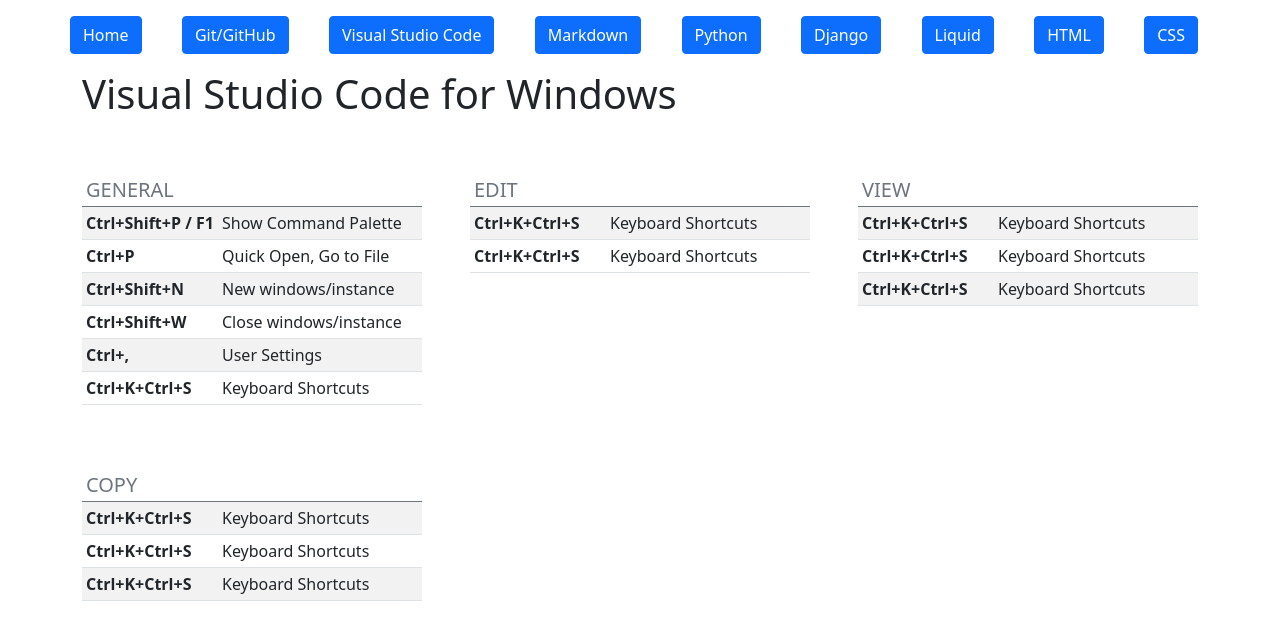
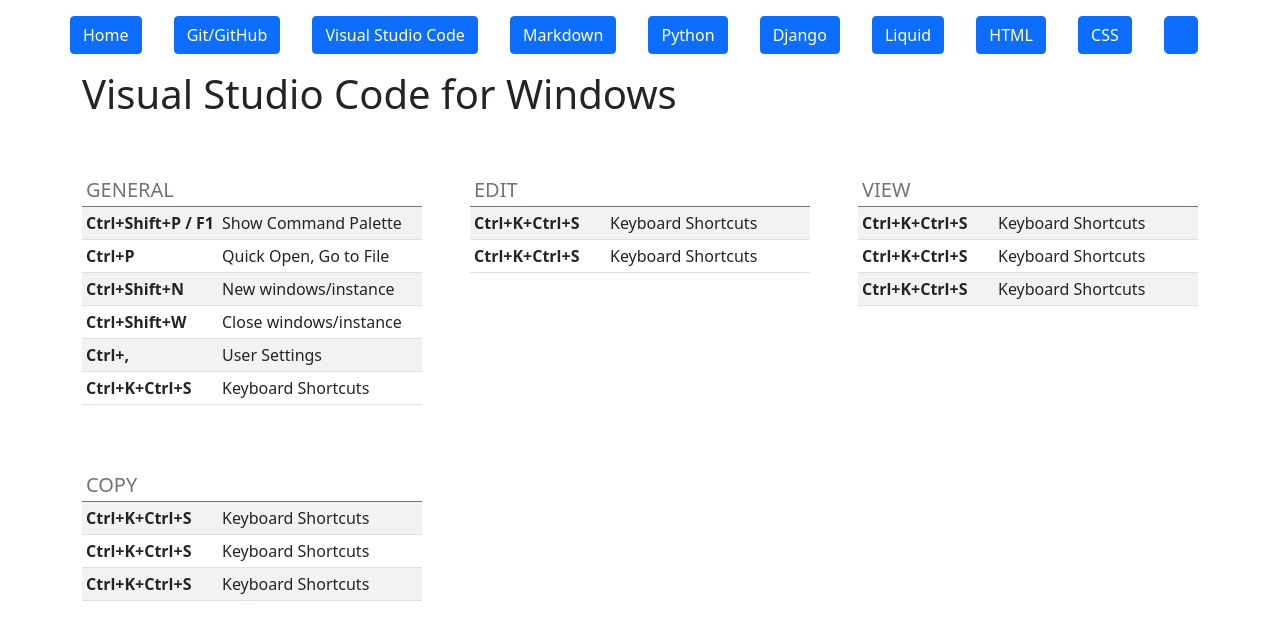
Before and after one commit to ConradoAlmeida/cheatsheets, a Jekyll site: the page built from vscode-cheat.html, in a window 1280 px wide. Shown: the top 640 px of the page. Built offline with Jekyll 4.4.1, drawn with Linux system fonts in a browser that asks for light colours.

Commit message:
Update default.html

```diff
--- a/_layouts/default.html
+++ b/_layouts/default.html
@@ -35,6 +35,9 @@
         <a class="btn btn-primary" href="#" role="button">Liquid</a>
         <a class="btn btn-primary" href="#" role="button">HTML</a>
       <a class="btn btn-primary" href="#" role="button">CSS</a>
+        <button type="button" class="btn btn-primary btn-lg btn-floating">
+  <i class="fab fa-facebook-f"></i>
+</button>
 
 
 
```
